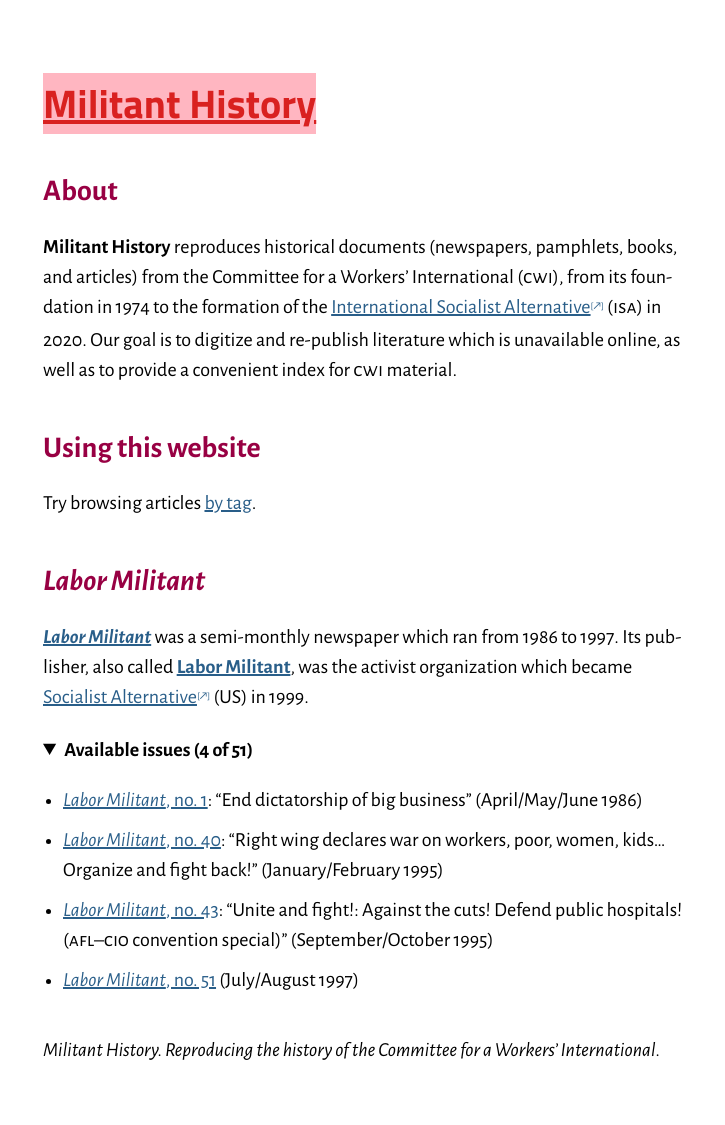
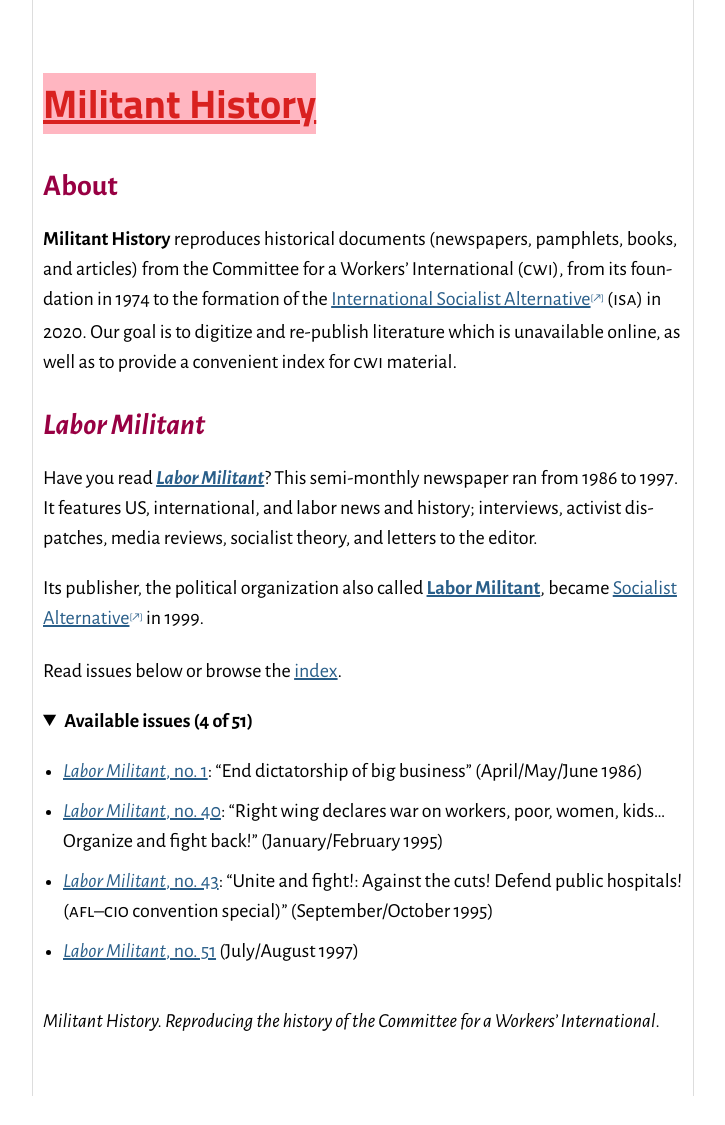
Before and after one commit to jackwillis/militanthistory, a Jekyll site: the page built from index.html, in a window 1280 px wide. Shown: the whole page, without its empty margins (277-1002 px from the left). Built offline with Jekyll 4.4.1, drawn with Linux system fonts in a browser that asks for light colours; after the commit the page ends 1096 px from its top, so only the background shows below that.

Commit message:
Rewrite index.html content, add borders to <body>

```diff
--- a/index.html
+++ b/index.html
@@ -15,13 +15,6 @@
   Our goal is to digitize and re-publish literature which is unavailable online,
   as well as to provide a convenient index for
   <abbr>CWI</abbr> material.
-</p>
-
-
-<h2>Using this website</h2>
-
-<p>
-  Try browsing articles <a href="/tags/">by tag</a>.
 </p>
 
 <!-- <h2>Books and pamphlets</h2>
@@ -44,11 +37,21 @@
 <h2><cite>Labor Militant</cite></h2>
 
 <p>
-  <b><cite><a href="/lm/#the-newspaper">Labor Militant</a></cite></b>
-  was a semi-monthly newspaper which ran from 1986 to 1997.
-  Its publisher, also called <b><a href="/lm/#the-group">Labor Militant</a></b>,
-  was the activist organization which became
-  <a rel="external" href="https://www.socialistalternative.org">Socialist Alternative</a> (US) in 1999.
+  Have you read <b><cite><a href="/lm/#the-newspaper">Labor Militant</a></cite></b>?
+  This semi-monthly newspaper ran from 1986 to 1997.
+  It features US, international, and labor news and history;
+  interviews, activist dispatches, media reviews, socialist theory,
+  and letters to the editor.
+</p>
+
+<p>
+  Its publisher, the political organization also called
+  <b><a href="/lm/#the-group">Labor Militant</a></b>,
+  became <a rel="external" href="https://www.socialistalternative.org">Socialist Alternative</a> in 1999.
+</p>
+
+<p>
+  Read issues below or browse the <a href="/tags/">index</a>.
 </p>
 
 {% include lm-listing.html %}
--- a/styles/main.css
+++ b/styles/main.css
@@ -1,7 +1,12 @@
 body {
   font: 18px/27px "Alegreya Sans", Candara, Ubuntu, "Lucida Sans", "Lucida Grande", Tahoma, "Droid Sans", sans-serif;
-  margin: 2em 0.5em;
+  padding: 2em 0.5em;
+  margin: 0;
   max-width: 32em;
+
+  border-width: 0 1px;
+  border-style: solid;
+  border-color: #ddd;
 }
 
 @media(min-width: 600px) {
@@ -44,7 +49,7 @@
   justify-content: space-around;
 }
 
-header, footer, main {
+main header, footer, main {
   margin: 2em 0 1em 0;
 }
 
@@ -52,7 +57,7 @@
   font-style: italic;
 }
 
-h1, h2, h3, h4, .byline {
+h1, h2, h3, h4, header p {
   line-height: 1.2;
 }
 
@@ -66,7 +71,6 @@
 
 h1 {
   font-size: 100%;
-  margin: -1em 0;
 }
 
 .subtitle {
@@ -79,7 +83,7 @@
 }
 
 h2 {
-  margin: 1.5em 0 0.75em 0;
+  margin: 1em 0 0.5em 0;
 }
 
 h4 {
@@ -139,7 +143,7 @@
   color: #555555;
 }
 
-.byline p {
+header p p {
   margin: 0.25em 0;
 }
 
--- a/tags.html
+++ b/tags.html
@@ -5,7 +5,7 @@
 body_class: tags-page
 ---
 
-<h2>Tags</h2>
+<h2><cite>Labor Militant</cite> index</h2>
 
 {% for tag in site.data.tags %}
   <h3 id="{{ tag.name }}">{{ tag.title | default: tag.name }}</h3>
```
